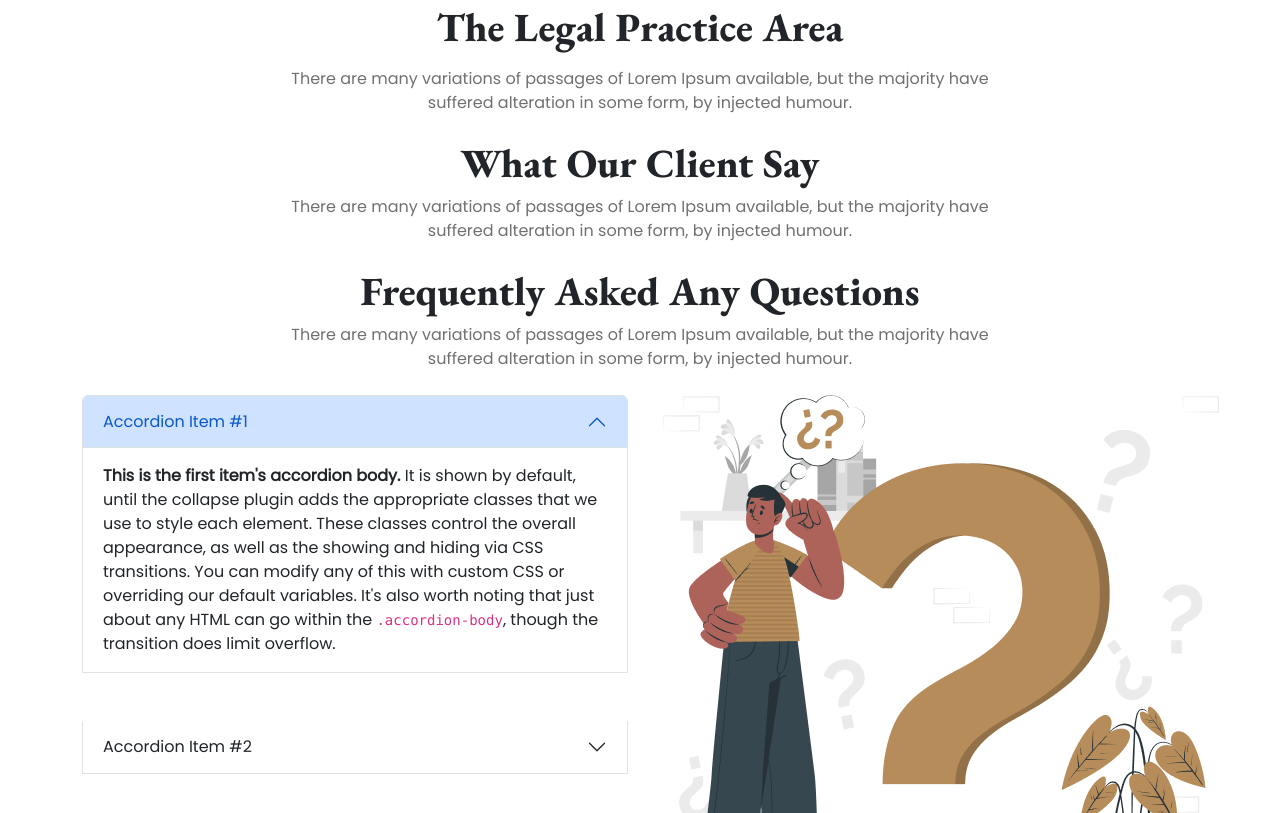
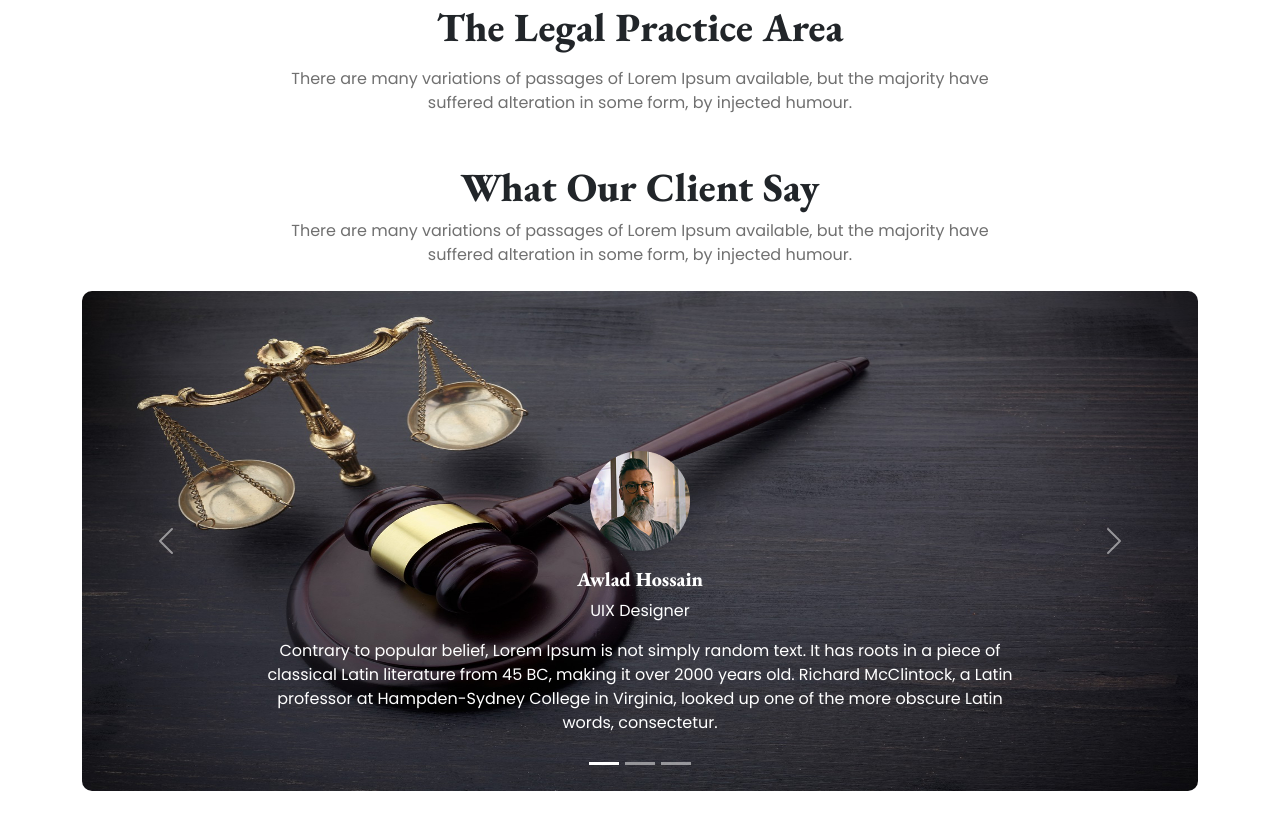
Before and after one commit to saifulislam735/Legal-Solution-Bootstrap, a plain HTML site: page index.html in a window 1280 px wide. Shown: the part 747-1560 px from the top of the page. Drawn offline with nearby package versions, Linux system fonts and the light colour scheme.

Commit message:
What Our Client Say complete

```diff
--- a/css/style.css
+++ b/css/style.css
@@ -50,3 +50,7 @@
 /* .height-accordin{
     height: 574px !important;
 } */
+.slider-img{
+    height: 500px;
+    border-radius: 10px;
+}
--- a/index.html
+++ b/index.html
@@ -104,11 +104,59 @@
         <!-- The Legal Practice Area end -->
 
         <!-- What Our Client Say start -->
-        <section>
-            <div class="text-center mb-4">
+        <section class="my-5 ">
+            <div class="text-center mb-4 ">
                 <h2 class="head-font-family fs-1  ">What Our Client Say</h2>
                 <p class="text-para">There are many variations of passages of Lorem Ipsum available, but the majority
                     have <br> suffered alteration in some form, by injected humour.</p>
+            </div>
+            <div id="carouselExampleCaptions" class="carousel slide text-para">
+                <div class="carousel-indicators">
+                    <button type="button" data-bs-target="#carouselExampleCaptions" data-bs-slide-to="0" class="active"
+                        aria-current="true" aria-label="Slide 1"></button>
+                    <button type="button" data-bs-target="#carouselExampleCaptions" data-bs-slide-to="1"
+                        aria-label="Slide 2"></button>
+                    <button type="button" data-bs-target="#carouselExampleCaptions" data-bs-slide-to="2"
+                        aria-label="Slide 3"></button>
+                </div>
+                <div class="carousel-inner">
+                    <div class="carousel-item active">
+                        <img src="images/slider-1.jpg" class="d-block w-100 img-fluid slider-img" alt="...">
+                        <div class="carousel-caption d-none d-md-block  gap-3">
+                            <img src="images/person 1.png " class="pb-3" alt="">
+                            <h5 class="head-font-family">Awlad Hossain</h5>
+                            <p>UIX Designer</p>
+                            <p>Contrary to popular belief, Lorem Ipsum is not simply random text. It has roots in a piece of classical Latin literature from 45 BC, making it over 2000 years old. Richard McClintock, a Latin professor at Hampden-Sydney College in Virginia, looked up one of the more obscure Latin words, consectetur.</p>
+                        </div>
+                    </div>
+                    <div class="carousel-item">
+                        <img src="images/slider-2.jpg" class="d-block w-100 slider-img" alt="...">
+                        <div class="carousel-caption d-none d-md-block">
+                            <img src="images/person 2.png " class="pb-3" alt="">
+                            <h5 class="head-font-family">Awlad Hossain</h5>
+                            <p>UIX Designer</p>
+                            <p>Contrary to popular belief, Lorem Ipsum is not simply random text. It has roots in a piece of classical Latin literature from 45 BC, making it over 2000 years old. Richard McClintock, a Latin professor at Hampden-Sydney College in Virginia, looked up one of the more obscure Latin words, consectetur.</p>
+                    </div>
+                    <div class="carousel-item">
+                        <img src="images/slider-2.jpg" class="d-block w-100 slider-img" alt="...">
+                        <div class="carousel-caption d-none d-md-block">
+                            <img src="images/person 3.png " class="pb-3" alt="">
+                            <h5 class="head-font-family">Awlad Hossain</h5>
+                            <p>UIX Designer</p>
+                            <p>Contrary to popular belief, Lorem Ipsum is not simply random text. It has roots in a piece of classical Latin literature from 45 BC, making it over 2000 years old. Richard McClintock, a Latin professor at Hampden-Sydney College in Virginia, looked up one of the more obscure Latin words, consectetur.</p>
+                        </div>
+                    </div>
+                </div>
+                <button class="carousel-control-prev" type="button" data-bs-target="#carouselExampleCaptions"
+                    data-bs-slide="prev">
+                    <span class="carousel-control-prev-icon" aria-hidden="true"></span>
+                    <span class="visually-hidden">Previous</span>
+                </button>
+                <button class="carousel-control-next" type="button" data-bs-target="#carouselExampleCaptions"
+                    data-bs-slide="next">
+                    <span class="carousel-control-next-icon" aria-hidden="true"></span>
+                    <span class="visually-hidden">Next</span>
+                </button>
             </div>
         </section>
         <!-- What Our Client Say end -->
@@ -122,7 +170,7 @@
             </div>
             <div class="row">
                 <div class="col-md-6">
-                    <div class="accordion d-flex flex-column gap-5" id="accordionPanelsStayOpenExample" >
+                    <div class="accordion d-flex flex-column gap-5" id="accordionPanelsStayOpenExample">
                         <div class="accordion-item">
                             <h2 class="accordion-header">
                                 <button class="accordion-button" type="button" data-bs-toggle="collapse"
@@ -202,7 +250,7 @@
                     </div>
                 </div>
                 <div class="col-md-6 px-3 ">
-                    <img class="" src="images/faq.png" alt="">
+                    <img class="img-fluid" src="images/faq.png" alt="">
                 </div>
             </div>
         </section>
@@ -263,7 +311,7 @@
                     <input type="text" placeholder="Subject"
                         class="carousel-card-bg-color border-0 w-100  ps-4 py-4 rounded-3  mt-4">
                     <textarea name="" class="w-100 carousel-card-bg-color border-0 ps-4 py-4 rounded-3  mt-4 " id=""
-                        cols="30" rows="6" placeholder="Your Message"></textarea>
+                        cols="30" rows="7" placeholder="Your Message"></textarea>
                     <button class="w-100 btn-bg-color rounded-3 text-white border-0 text-center py-4 mt-4">
                         Send Message
                     </button>
```
Also changed, not shown: images/person 1.png (added), images/person 2.png (added), images/person 3.png (added).
